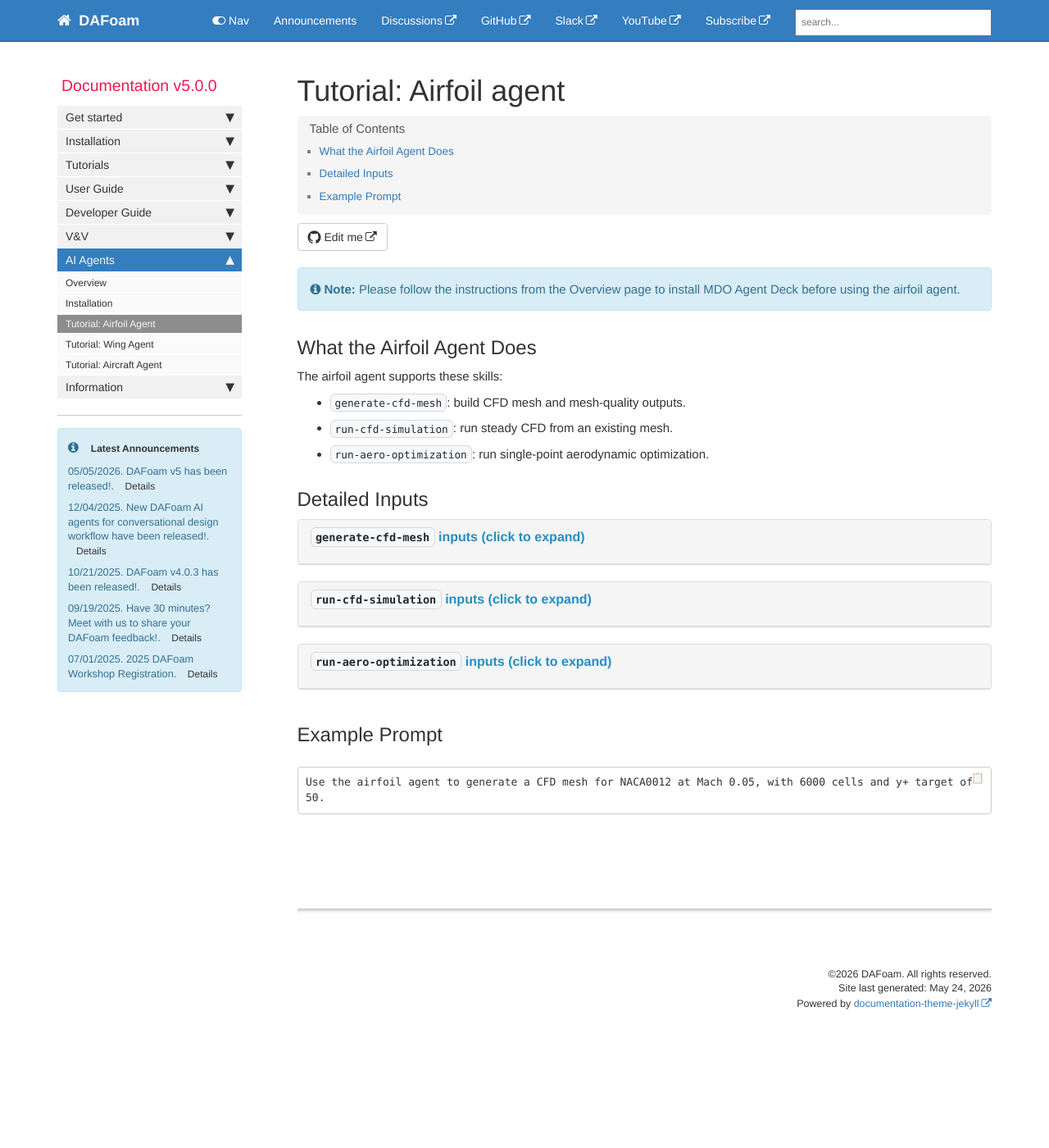
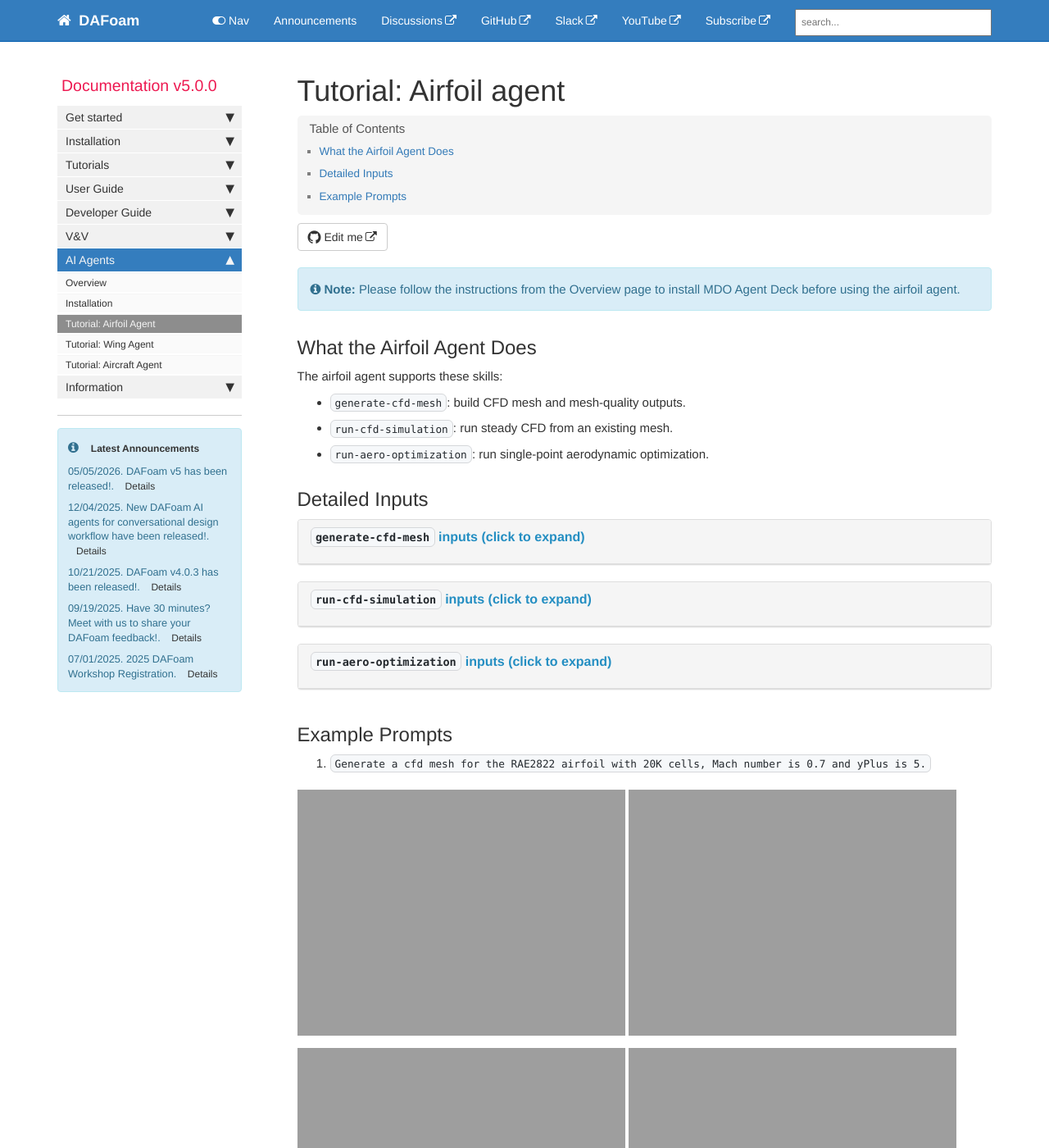
Before and after one commit to DAFoam/DAFoam.github.io, a Jekyll site: the page built from pages/mydoc/mydoc_ai_assistant_airfoil.md, in a window 1280 px wide and 1400 px high. Shown: the whole window at 82% size. Built offline with Jekyll 4.4.1, drawn with Linux system fonts in a browser that asks for light colours; comment, search, counter and statistics services are not loaded; some of the changed text lies outside the part shown.

Commit message:
content update

````diff
--- a/pages/mydoc/mydoc_ai_assistant_airfoil.md
+++ b/pages/mydoc/mydoc_ai_assistant_airfoil.md
@@ -89,11 +89,16 @@ The airfoil agent supports these skills:
 </div>
 </div>
 
-## Example Prompt
+## Example Prompts
 
-```text
-Use the airfoil agent to generate a CFD mesh for NACA0012 at Mach 0.05, with 6000 cells and y+ target of 50.
-```
+1. `Generate a cfd mesh for the RAE2822 airfoil with 20K cells, Mach number is 0.7 and yPlus is 5.`
 
 
+<img src="{{ site.url }}{{ site.baseurl }}/images/tutorials/AI-airfoil-prompt.png" style="width:400px !important;" />
+<img src="{{ site.url }}{{ site.baseurl }}/images/tutorials/AI-airfoil-plot1.png" style="width:400px !important;" />
+<img src="{{ site.url }}{{ site.baseurl }}/images/tutorials/AI-airfoil-plot2.png" style="width:400px !important;" />
+<img src="{{ site.url }}{{ site.baseurl }}/images/tutorials/AI-airfoil-trame.png" style="width:400px !important;" />
+
+Fig. 1. Airfoil mesh generation results
+
 {% include links.html %}
````
Also changed, not shown: images/tutorials/AI-airfoil-mesh-plot1.png (added), images/tutorials/AI-airfoil-mesh-plot2.png (added), images/tutorials/AI-airfoil-mesh-prompt.png (added), images/tutorials/AI-airfoil-mesh-trame.png (added).
